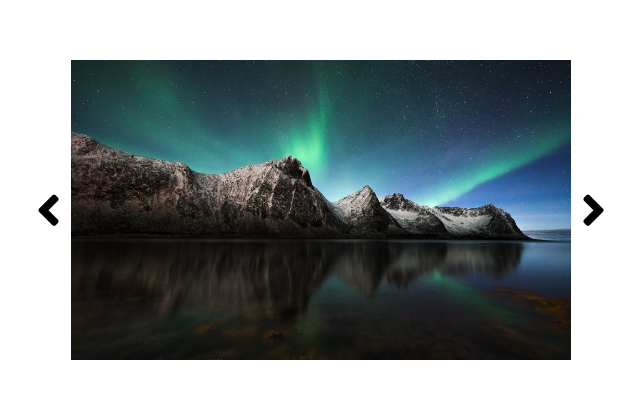
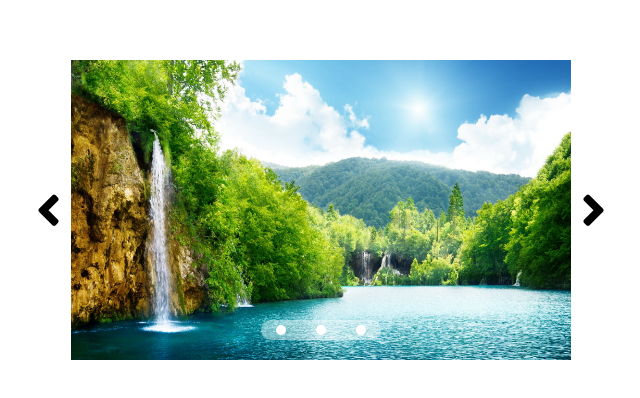
Before and after one commit to peppe-p/vue-slider, a plain HTML site: page index.html in a window 1280 px wide. Shown: the part 190-588 px from the top of the page, without its empty margins (319-959 px from the left). Drawn offline with nearby package versions, Linux system fonts and the light colour scheme.

Commit message:
Complete exercise with BONUS

```diff
--- a/assets/css/style.css
+++ b/assets/css/style.css
@@ -10,6 +10,13 @@
     align-items: center;
 }
 
+.slidershow {
+    display: flex;
+    justify-content: center;
+    align-items: center;
+    position: relative;
+}
+
 img {
     height: 300px;
     width: 500px;
@@ -19,3 +26,25 @@ img {
     font-size: 50px;
     margin: 10px;
 }
+
+.pointed_menu {
+    width: 120px;
+    height: 20px;
+    border-radius: 20px;
+    background-color: rgba(255, 255, 255, 0.432);
+    position: absolute;
+    bottom: 20px;
+    display: flex;
+    justify-content:space-around;
+    align-items: center;
+}
+
+.sphere {
+    width: 10px;
+    height: 10px;
+    border-radius: 50%;
+    background-color: white;
+}
+.sphere:hover {
+    border: 2px solid black;
+}
--- a/assets/js/main.js
+++ b/assets/js/main.js
@@ -24,7 +24,16 @@ var app = new Vue(
                     return this.i = 0
                 }
                 return this.i += 1
-            }
+            },
+            n1() {
+                return this.i = 0
+            },
+            n2() {
+                return this.i = 1
+            },
+            n3() {
+                return this.i = 2
+            },
         },
         mounted() {
             window.addEventListener("keydown", (element) => {
@@ -34,6 +43,10 @@ var app = new Vue(
                     return this.prev()
                 }
             });
+
+            setInterval(() => {
+                return this.next()
+            }, 3000);
         }
     }
 );
--- a/index.html
+++ b/index.html
@@ -14,14 +14,21 @@
 
     <main id="root">
         <!-- freccia -->
+        <div class="slidershow">
             <div @click="prev">
                 <i class="icons fas fa-angle-left"></i>
+            </div>
+            <div class="pointed_menu">
+                <div class="sphere" @click="n1"></div>
+                <div class="sphere" @click="n2"></div>
+                <div class="sphere" @click="n3"></div>
             </div>
             <img :src="imageList[i]" alt="">
             <div @click="next">
                 <i class="icons fas fa-angle-right"></i>
             </div>
             <!-- freccia -->
+        </div>
     </main>
 
     <script src="https://cdn.jsdelivr.net/npm/vue@2.6.12/dist/vue.js"></script>
```
Lines whose indentation alone changed are shown as unchanged.
